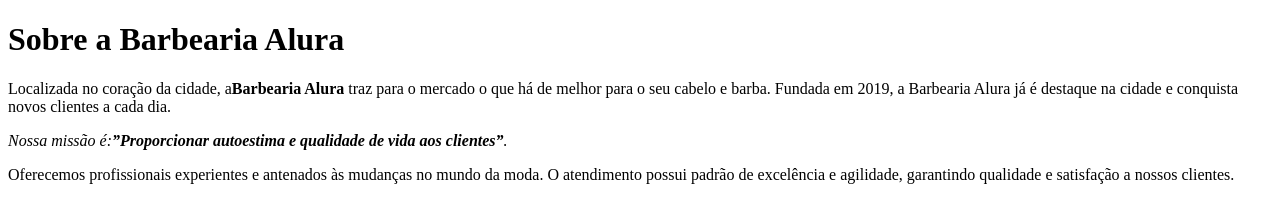
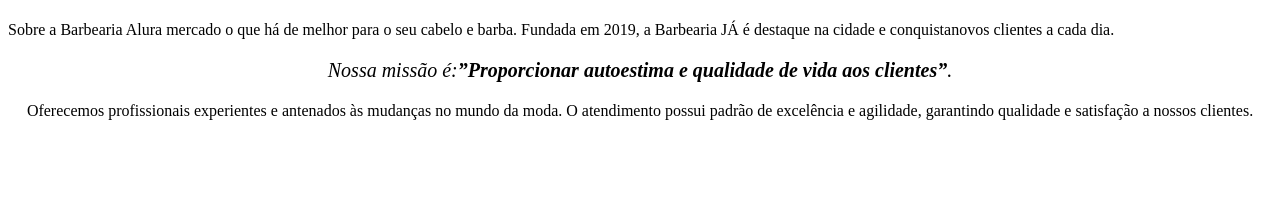
Before and after one commit to KetlinEduarda/barbeariaalura, a plain HTML site: page index.html in a window 1280 px wide. Drawn offline with Linux system fonts and the light colour scheme.

Commit message:
Add files via upload

```diff
--- a/index.html
+++ b/index.html
@@ -1,10 +1,22 @@
 <!DOCTYPE html>
-<h1>Sobre a Barbearia Alura</h1>
-<p style="font: size 20px; ;">Localizada no coração da cidade, a<strong>Barbearia Alura</strong> traz para o
-mercado o que há de melhor para o seu cabelo e barba. Fundada em 2019, a Barbearia
-Alura já é destaque na cidade e conquista novos clientes a cada dia.</p>
-<p><em>Nossa missão é:<strong>”Proporcionar autoestima e qualidade de vida aos
-clientes”</strong>.</em></p>
-<p>Oferecemos profissionais experientes e antenados às mudanças no mundo da moda.
-O atendimento possui padrão de excelência e agilidade, garantindo qualidade e
-satisfação a nossos clientes.</p>
+<html lang=" pt-br">
+    <head>
+        <meta charset="utf-8">
+        <title>barbearia alura </title>
+    </head>
+
+    <body>
+      <h1 style="text-align: center"></h1> Sobre a Barbearia Alura</h1>
+
+     mercado o que há de melhor para o seu cabelo e barba. Fundada em 2019, a Barbearia JÁ é destaque na cidade e conquistanovos clientes a cada dia.
+    </p>
+
+      <p style="font-size: 20px; text-align: center"><em>Nossa missão é:<strong>”Proporcionar autoestima e qualidade de vida aos
+       clientes”</strong>.</em></p>
+
+      <p style="text-align: center"> Oferecemos profissionais experientes e antenados às mudanças no mundo da moda.
+         O atendimento possui padrão de excelência e agilidade, garantindo qualidade e
+         satisfação a nossos clientes.
+      </p>
+    </body>
+</html>
```
